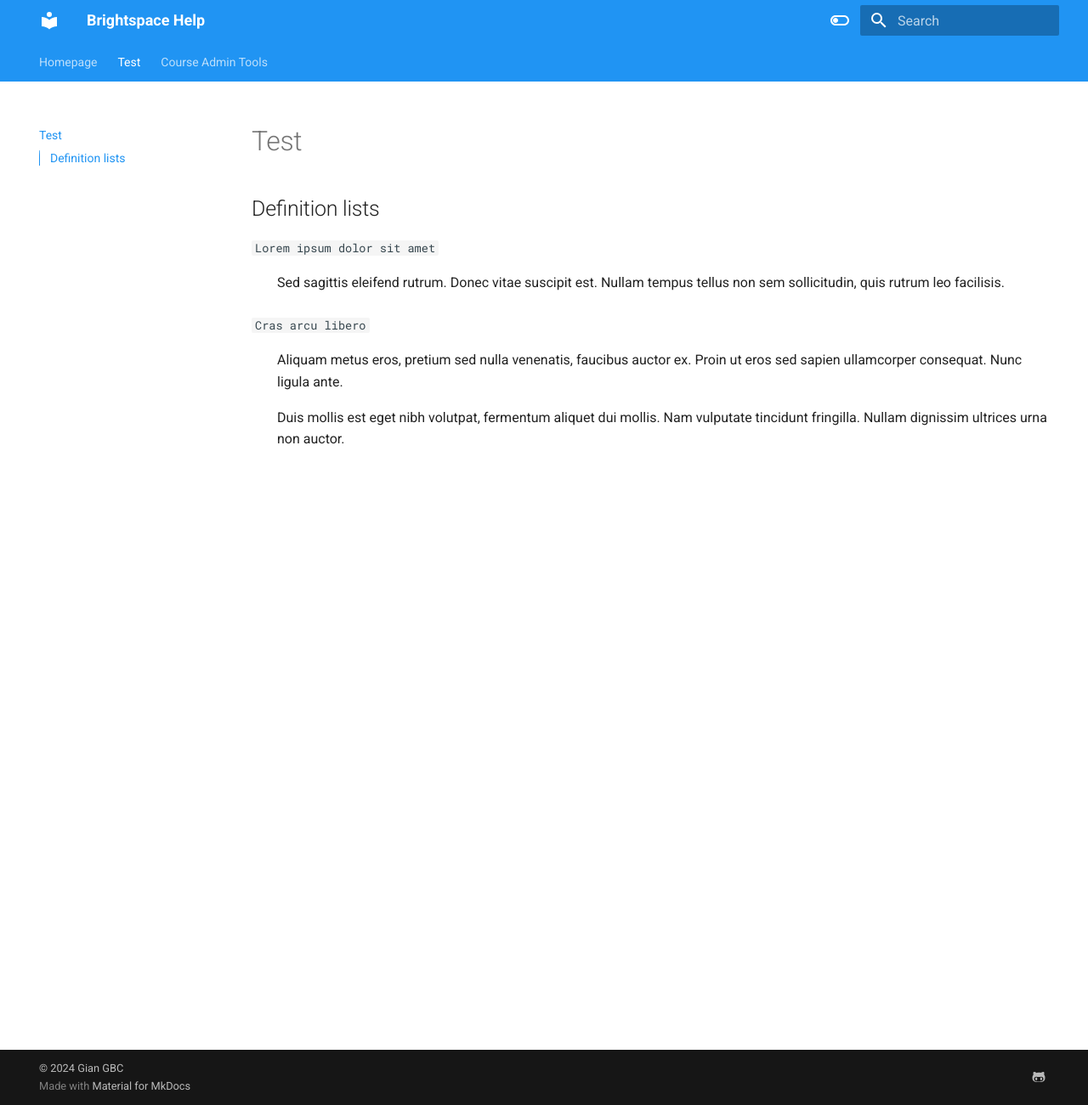
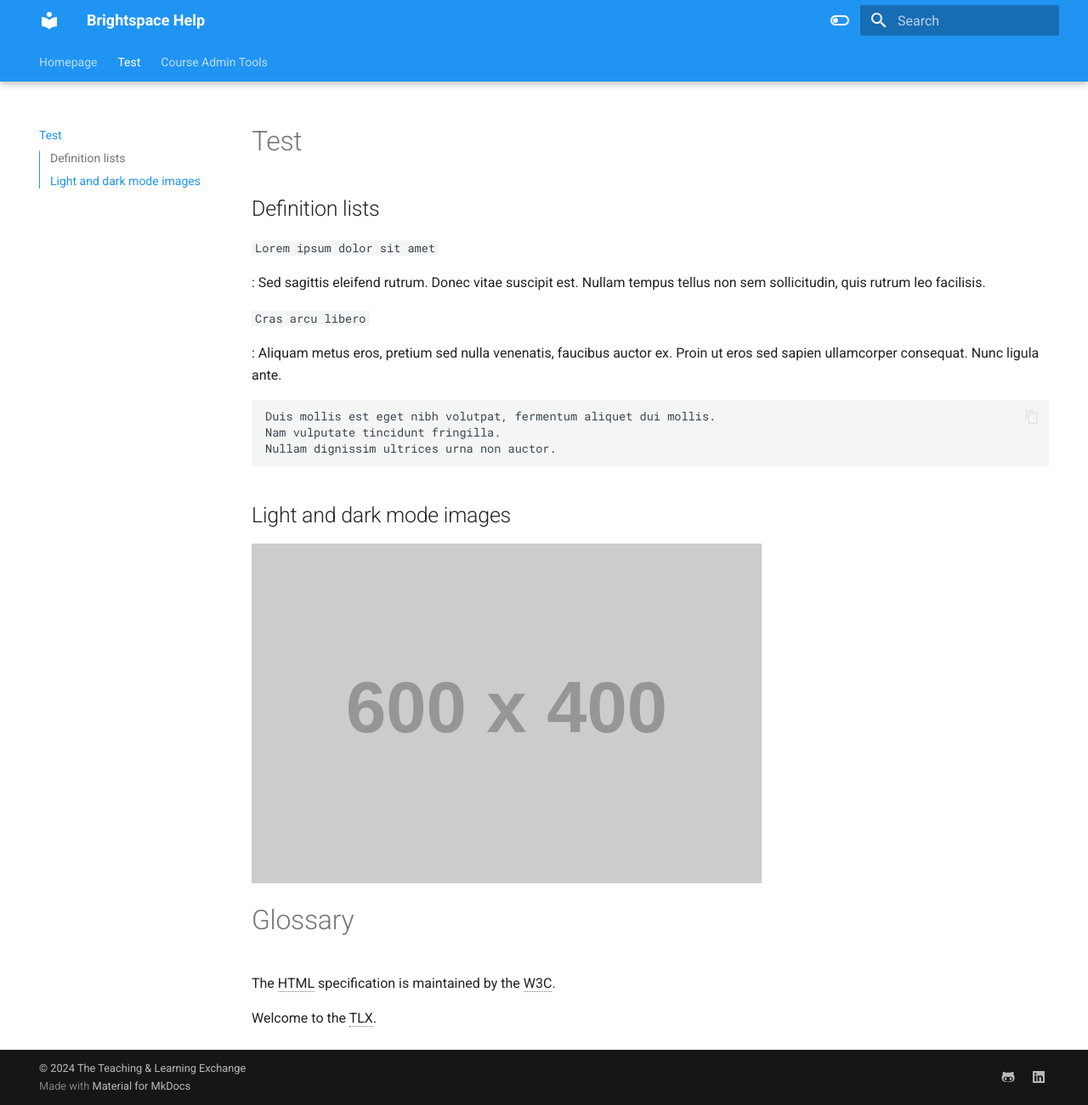
Before and after one commit to gian-GBC/mkdocs-material-tutorial, an MkDocs documentation site: the page built from docs/page2.md, in a window 1280 px wide and 1301 px high. Shown: the whole window at 85% size. Built offline with MkDocs 1.6.1 and Material for MkDocs 9.7.7, drawn with Linux system fonts in a browser that asks for light colours.

```diff
--- a/docs/page2.md
+++ b/docs/page2.md
@@ -15,3 +15,14 @@
     Duis mollis est eget nibh volutpat, fermentum aliquet dui mollis.
     Nam vulputate tincidunt fringilla.
     Nullam dignissim ultrices urna non auctor.
+
+## Light and dark mode images
+
+![Image title](https://dummyimage.com/600x400/f5f5f5/aaaaaa#only-light)
+![Image title](https://dummyimage.com/600x400/21222c/d5d7e2#only-dark)
+
+# Glossary
+
+The HTML specification is maintained by the W3C.
+
+Welcome to the TLX.
--- a/mkdocs.yml
+++ b/mkdocs.yml
@@ -3,7 +3,9 @@ theme:
   name: material
   features:
     - navigation.tabs
+    - navigation.tabs.sticky
     - navigation.sections
+    - navigation.path
     - toc.integrate
     - navigation.top
     - search.suggest
@@ -11,6 +13,7 @@ theme:
     - content.tabs.link
     - content.code.annotation
     - content.code.copy
+    - content.tooltips
   language: en
   palette:
     - scheme: default
@@ -30,15 +33,32 @@ extra:
   social:
     - icon: fontawesome/brands/github-alt
       link: https://github.com/gian-GBC/
+    - icon: fontawesome/brands/linkedin
+      link: https://www.linkedin.com/in/willettjames/
 
 markdown_extensions:
   - pymdownx.highlight:
       anchor_linenums: true
+  - pymdownx.inlinehilite
+  - pymdownx.snippets:
+        auto_append:
+        - includes/abbreviations.md
   - admonition
+  - pymdownx.arithmatex:
+      generic: true
   - footnotes
-  - def_list
-  - pymdownx.tasklist:
-      custom_checkbox: true
+  - pymdownx.details
+  - pymdownx.superfences
+  - pymdownx.mark
+  - attr_list
+  - pymdownx.emoji:
+      emoji_index: !!python/name:materialx.emoji.twemoji
+      emoji_generator: !!python/name:materialx.emoji.to_svg
+  - abbr
+
 
 copyright: |
-  &copy; 2024 Gian GBC
+  &copy; 2024 The Teaching & Learning Exchange
+
+watch:
+  - includes
```
Also changed, not shown: includes/abbreviations.md (added, +3 -0 lines).
